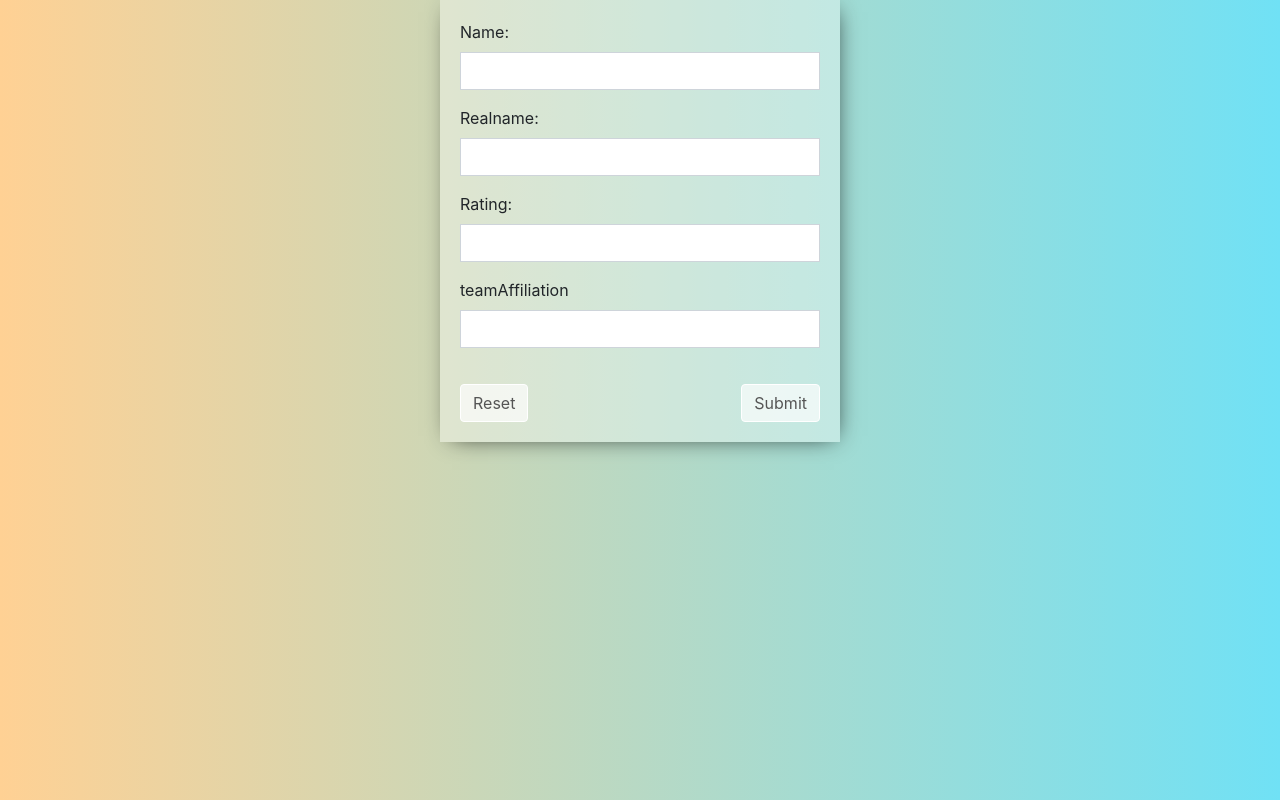
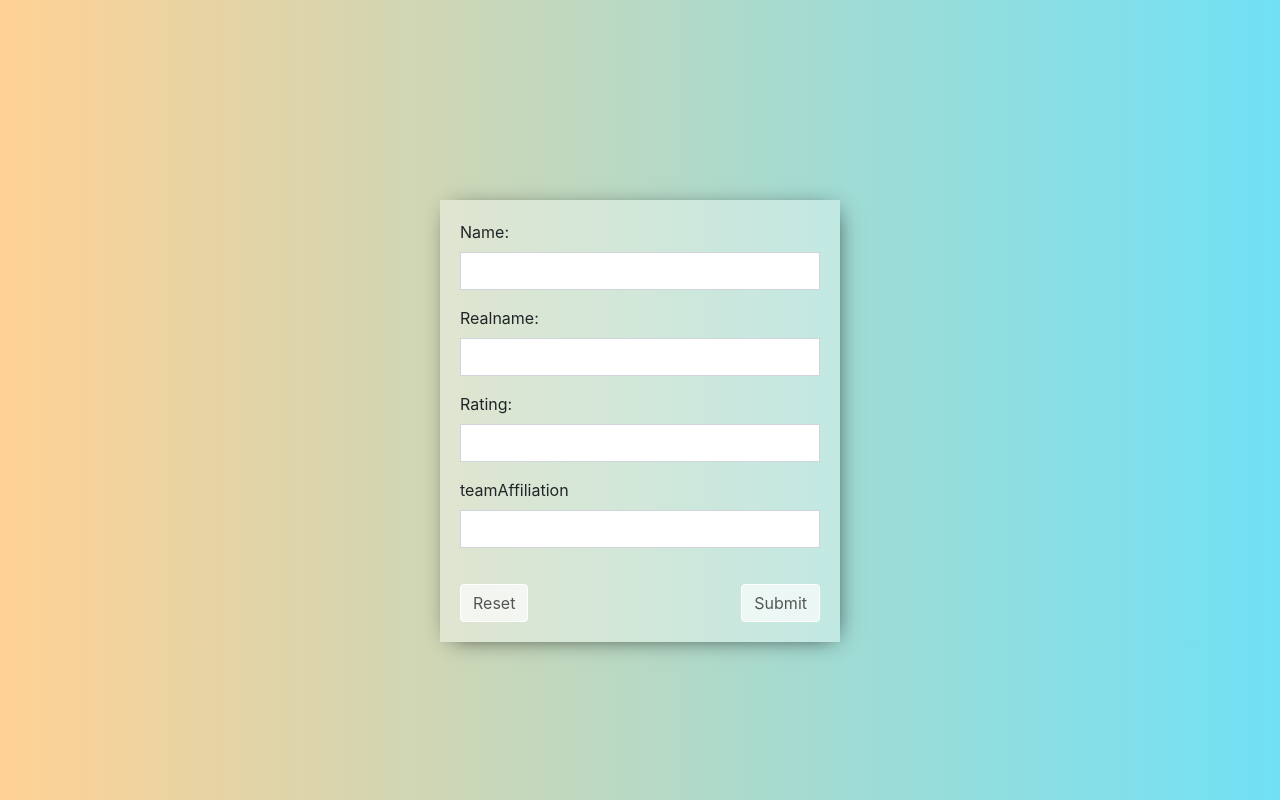
Before and after one commit to GustavoVFA/API-Rest_PHP, a PHP site: page / in a window 1280 px wide. Run offline with PHP 8.4, Linux system fonts and the light colour scheme.

Commit message:
centralização

```diff
--- a/css/style.css
+++ b/css/style.css
@@ -2,8 +2,9 @@ form {
 
     min-width:300px;
     max-width:400px;
+    margin-top: 100px;
     padding:20px;
-    margin:0 auto;
+    margin:200px auto auto auto;
     background:#ffffff59;
     -webkit-box-shadow: 3px 3px 23px -9px rgba(0,0,0,0.86);
     -moz-box-shadow: 3px 3px 23px -9px rgba(0,0,0,0.86);
```
